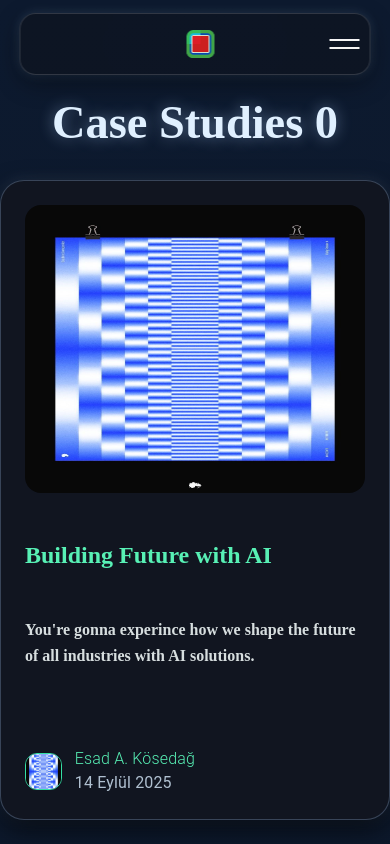
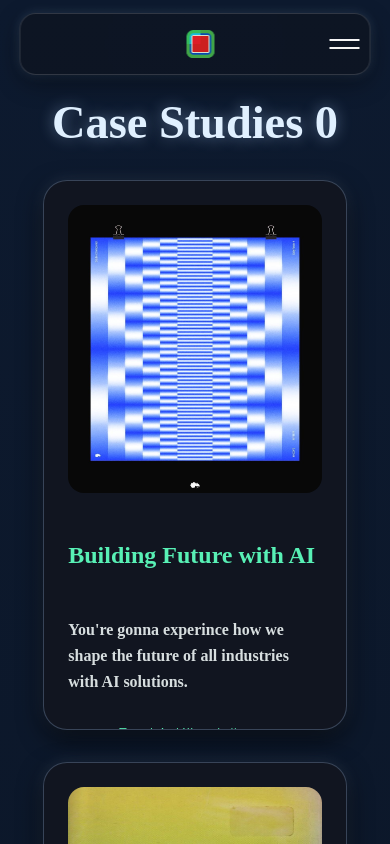
Before and after one commit to kaesit/mbs-blog-site, a React (Create React App) app: page /casestudies in a window 390 px wide. Shown: the top 844 px of the page. Built offline with nearby package versions, Linux system fonts and the light colour scheme; some icons are missing; a web font is replaced by a local one.

Commit message:
Background and blog page changes

```diff
--- a/src/css/About.css
+++ b/src/css/About.css
@@ -1,6 +1,6 @@
 /* Genel sayfa ayarları */
 .about-page {
-  background: linear-gradient(180deg, #0d1a2f 0%, #1a2a44 50%, #2b3e5a 100%);
+  background:linear-gradient(90deg, #0a0b0e 0%, #060c15 50%, #0a0b0d 100%);
   color: #d7dedf;
   align-items: center;
   font-family: "VVDS Fifties Exp SBold Italic";
@@ -40,6 +40,13 @@
   box-sizing: border-box;
 }
 
+.custom-spotlight-card {
+  border-radius: 12px;
+  background-color: #6494dd;
+  box-shadow: 0 4px 15px rgba(0, 0, 0, 0.2);
+  transition: transform 0.3s ease, box-shadow 0.3s ease;
+}
+
 .card-content {
   display: flex;
   flex-direction: column;
--- a/src/css/BlogContentPage.css
+++ b/src/css/BlogContentPage.css
@@ -1,4 +1,6 @@
 .blog-content-page {
+  display: grid;
+  grid-template-columns: auto;
   background:linear-gradient(90deg, #0a0b0e 0%, #060c15 50%, #0a0b0d 100%);
   color: #d7dedf;
   min-height: 100vh;
@@ -39,15 +41,39 @@
 
 .blog-main-spotlight {
   margin-top: 4rem;
-  max-width: 1000px;
+  background-color: #58f0b5;
+  max-width: 85vw;
   width: 100%;
   padding: 2rem;
 }
 
+.blog-more-section-spotlight {
+  display: block;
+  grid-template-columns: 1fr;
+  margin-top: 4rem;
+  max-width: 85vw;
+  background-color: #58f0b5;
+  width: 100%;
+}
 .blog-content-text {
   display: flex;
   flex-direction: column;
   gap: 1.5rem;
+}
+
+.little-news-cards{
+  width: 50%;
+  margin-top: 2rem;
+  gap: 2rem;
+  justify-content: center;
+  scroll-behavior: smooth;
+}
+
+.little-news-cards > img {
+  width: 50%;
+  border-radius: 8px;
+  object-fit: cover;
+  height: 160px;
 }
 
 .footer-wrapper {
@@ -60,5 +86,6 @@
 @media (max-width: 768px) {
   .blog-main-spotlight {
     padding: 1rem;
+    max-width: 65vw;
   }
 }
--- a/src/css/BlogPage.css
+++ b/src/css/BlogPage.css
@@ -1,8 +1,6 @@
-@import url('https://fonts.googleapis.com/css2?family=Lekton&display=swap');
+@import url("https://fonts.googleapis.com/css2?family=Lekton&display=swap");
 
-
-body
-{
+body {
   font-family: Lekton;
   font-weight: 700;
 }
@@ -13,8 +11,6 @@ body
   min-height: 310vh;
   font-family: Lekton;
   font-weight: 700;
-  display: flex; /* grid yerine flex */
-  flex-direction: column; /* dikey akış */
   align-items: center;
 }
 
@@ -32,11 +28,12 @@ body
 
 .blog-list {
   display: grid;
-  grid-template-columns: 1fr; /* mobilde tek sütun */
-  gap: 8rem;
-  width: 100%;
-  max-width: 1200px;
+  grid-template-columns: 1fr; /* mobile: 1 column */
+  gap: 2rem;
+  width: 50%;
+  max-width: 65vw;
   scroll-behavior: smooth;
+  justify-content: center;
 }
 
 .blog-image {
@@ -51,8 +48,10 @@ body
   font-weight: 700;
   border-radius: 1.2rem;
   display: flex;
+  width: 50%;
   flex-direction: column;
-  height: 100%;
+  max-height: 500px;
+  height: 50%;
 }
 
 .blog-skeleton {
@@ -118,5 +117,30 @@ body
 @media (min-width: 768px) {
   .blog-list {
     grid-template-columns: 1fr 1fr;
+    width: 65%;
+    max-width: 95vw;
   }
 }
+
+/* 1200px ve üstü ekranlarda dört sütun */
+@media (min-width: 1200px) {
+  .blog-list {
+    grid-template-columns: repeat(4, 1fr);
+    width: 65%;
+    max-width: 1200px;
+  }
+}
+
+@media (min-width: 300px) and (max-width: 768px) {
+  .blog-list {
+    grid-template-columns: 1fr 1fr;
+    max-width: 95vw;
+    justify-items: center;
+    width: 65%;
+  }
+  .blog-card {
+    display: flex;
+    max-width: 65vw;
+    width: 90%;
+  }
+}
--- a/src/css/Projects.css
+++ b/src/css/Projects.css
@@ -1,6 +1,6 @@
 /* Genel sayfa ayarları */
 .projects-page {
-  background: linear-gradient(180deg, #0d1a2f 0%, #1a2a44 50%, #2b3e5a 100%);
+  background:linear-gradient(90deg, #0a0b0e 0%, #060c15 50%, #0a0b0d 100%);
   color: #d7dedf;
   align-items: center;
   font-family: "VVDS Fifties Exp SBold Italic";
--- a/src/pages/BlogContentPage.tsx
+++ b/src/pages/BlogContentPage.tsx
@@ -22,12 +22,14 @@ import image9 from "../img/image9.jpg";
 import image10 from "../img/image10.png";
 
 // Custom MUI Components
-{/*color: "#58A6F0",*/}
+{
+  /*color: "#58A6F0",*/
+}
 const BlogTitle = styled(Typography)({
   fontFamily: "VVDS Fifties Exp SBold Italic",
   fontWeight: 800,
   fontSize: "3.5rem",
-  color:"#58f0b5",
+  color: "#58f0b5",
   marginBottom: "1.3rem",
 });
 
@@ -47,7 +49,7 @@ const BlogAvatar = styled(Avatar)({
 });
 
 const SectionTitle = styled(Typography)({
-  fontFamily:"Lekton",
+  fontFamily: "Lekton",
   fontWeight: 700,
   fontSize: "1.5rem",
   color: "#58f0b5",
@@ -188,6 +190,44 @@ const BlogContentPage: React.FC = () => {
         </div>
       </SpotlightCard>
 
+      <SpotlightCard
+        className="blog-more-section-spotlight"
+        spotlightColor="rgba(60, 36, 147, 0.15)"
+        position={{ x: 10, y: 10 }}
+      >
+        <div className="blog-content-text">
+          {/*<div className="little-news-cards">
+            <img src={image10} alt="" />
+          </div>
+          <div className="little-news-cards">
+            <img src={image10} alt="" />
+          </div>
+          <div className="little-news-cards">
+            <img src={image10} alt="" />
+          </div>
+          <div className="little-news-cards">
+            <img src={image10} alt="" />
+          </div>
+          <div className="little-news-cards">
+            <img src={image10} alt="" />
+          </div>*/}
+          <SectionTitle>References</SectionTitle>
+          <BlogText>
+            Here are some essential resources to learn more about liberated
+            software:
+            <br />
+            1. **MDN Web Docs** – Comprehensive documentation on web
+            technologies and development practices.
+            <br />
+            2. **Material UI Documentation** – Official guide to building modern
+            web applications with Material UI.
+            <br />
+            3. **CSS-Tricks Tutorials** – Learn practical CSS and design
+            techniques that are widely used in modern web development.
+          </BlogText>
+        </div>
+      </SpotlightCard>
+
       {/* Footer */}
       <div
         className="footer-wrapper"
--- a/src/pages/BlogPage.tsx
+++ b/src/pages/BlogPage.tsx
@@ -142,7 +142,6 @@ const BlogPage: React.FC = () => {
                 key={s}
                 className="blog-card"
                 spotlightColor="rgba(60, 36, 147, 0.25)"
-                position={{ x: 12, y: 12 }}
               >
                 <div className="blog-skeleton">
                   <Skeleton variant="text" width="30%" height={36} />
```
